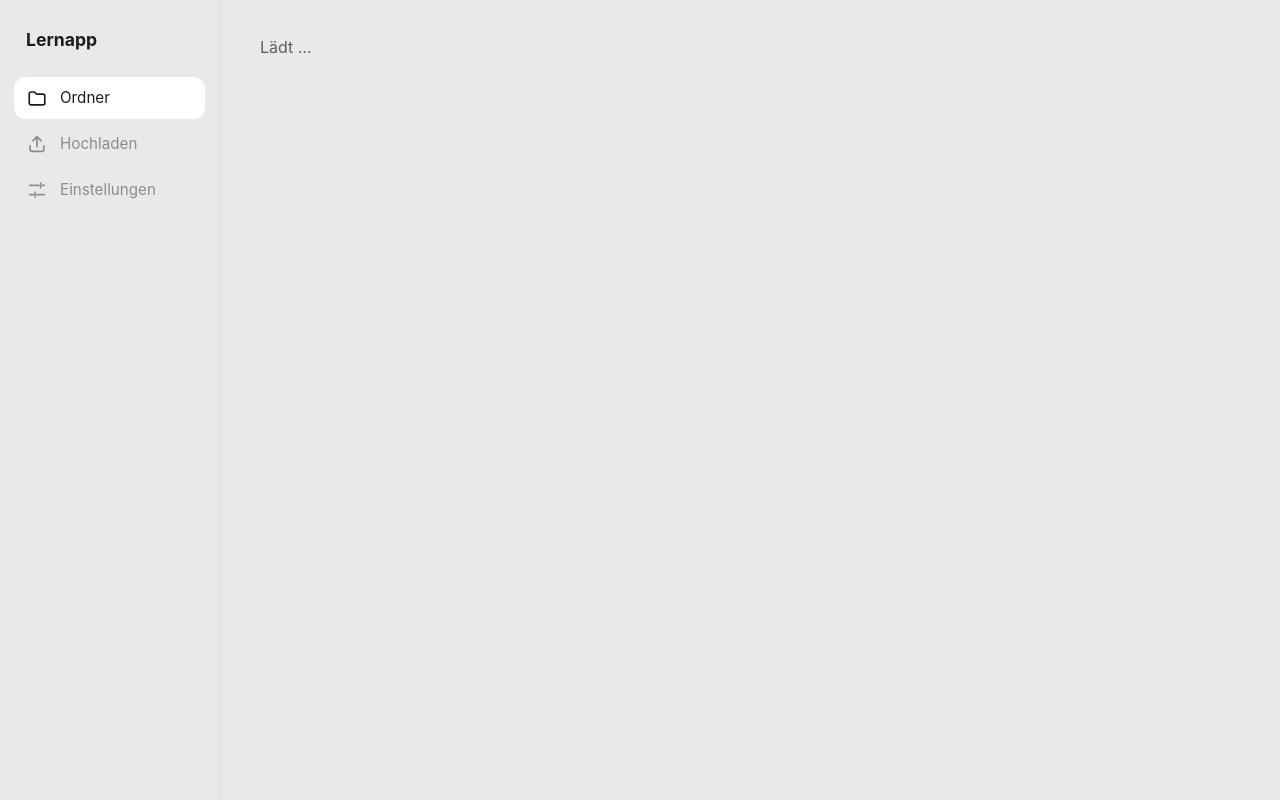
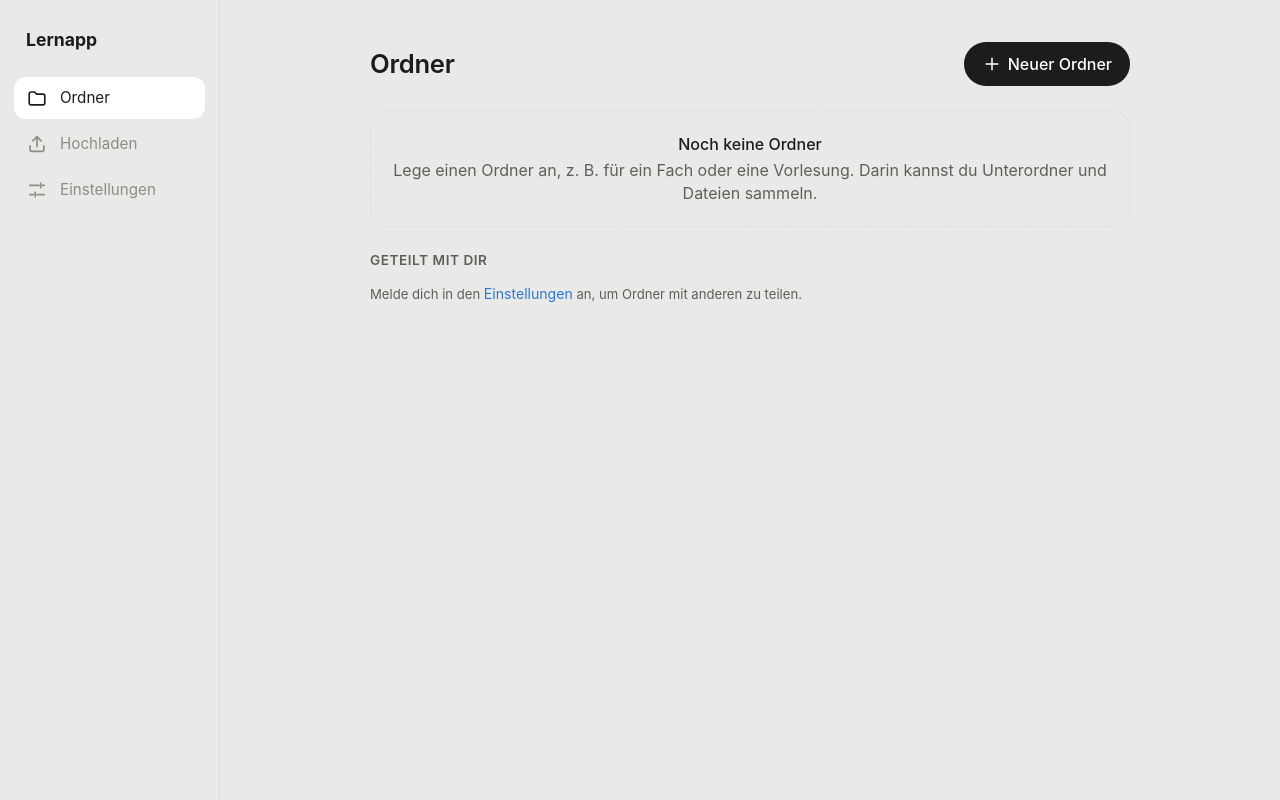
Before and after one commit to markuscampidell/lernapp, a React (Vite) app: page / in a window 1280 px wide. Built offline with nearby package versions, Linux system fonts and the light colour scheme.

Commit message:
Ordner-Übersicht: eigene und geteilte Ordner in einer Liste ('Geteilt mit dir'), kein Umschalter mehr
Co-Authored-By: Claude Opus 5.5 <noreply@anthropic.com>
Claude-Session: https://claude.ai/code/session_018XBu8gUzbV75Rtbsxh8KZ5

```diff
--- a/src/components/FolderPicker.tsx
+++ b/src/components/FolderPicker.tsx
@@ -101,7 +101,7 @@ export function FolderPicker({ title, startId = null, allowRoot, isDisabled, con
               {scope === 'shared' && (
                 <span className="crumb">
                   <Icon name="chevron" size={14} />
-                  <button onClick={() => setCurrent(SHARED_ROOT)}>Geteilte Ordner</button>
+                  <button onClick={() => setCurrent(SHARED_ROOT)}>Geteilt mit dir</button>
                 </span>
               )}
               {path.map((p) => (
@@ -117,7 +117,7 @@ export function FolderPicker({ title, startId = null, allowRoot, isDisabled, con
                   <Icon name="users" size={22} />
                 </span>
                 <div className="card-main">
-                  <strong className="ellipsis">Geteilte Ordner</strong>
+                  <strong className="ellipsis">Geteilt mit dir</strong>
                   <span className="muted small ellipsis">{sharedTops.length} geteilt mit dir</span>
                 </div>
                 <Icon name="chevron" />
--- a/src/features/ai/AiSheet.tsx
+++ b/src/features/ai/AiSheet.tsx
@@ -859,7 +859,7 @@ function MaterialPicker({ startId, selected, onDone, onClose }: { startId: strin
           {scope === 'shared' && (
             <span className="crumb">
               <Icon name="chevron" size={14} />
-              <button onClick={() => setCurrent(SHARED_ROOT)}>Geteilte Ordner</button>
+              <button onClick={() => setCurrent(SHARED_ROOT)}>Geteilt mit dir</button>
             </span>
           )}
           {path.map((p) => (
@@ -885,7 +885,7 @@ function MaterialPicker({ startId, selected, onDone, onClose }: { startId: strin
               <Icon name="users" size={22} />
             </span>
             <div className="card-main">
-              <strong className="ellipsis">Geteilte Ordner</strong>
+              <strong className="ellipsis">Geteilt mit dir</strong>
               <span className="muted small ellipsis">{sharedTops.length} geteilt mit dir</span>
             </div>
             <Icon name="chevron" />
--- a/src/features/folders/FolderEditorSheet.tsx
+++ b/src/features/folders/FolderEditorSheet.tsx
@@ -63,7 +63,7 @@ export function FolderEditorSheet({ folder, parentId = null, onClose, onCreated,
   const isSub = parent !== null && parent !== SHARED_ROOT;
   const noun = isSub ? 'Unterordner' : 'Ordner';
   const targetPath =
-    target === SHARED_ROOT ? 'Geteilte Ordner' : pathOf(folders, target).map((p) => p.name).join(' / ') || (scopeOf(folders, target) === 'mine' ? 'Meine Ordner' : 'Oberste Ebene');
+    target === SHARED_ROOT ? 'Geteilt mit dir' : pathOf(folders, target).map((p) => p.name).join(' / ') || (scopeOf(folders, target) === 'mine' ? 'Meine Ordner' : 'Oberste Ebene');
   // Löschen/Verschieben nur, wenn erlaubt (geteilte Ordner: Besitzer oder eigene Einträge).
   // Nur eine Person gleichzeitig bearbeitet die Details eines geteilten Ordners.
   const lock = useDetailsLock(folder, !!folder && (canEditFolder(folder) || canSetAccess(folder)) && online);
--- a/src/features/folders/FoldersView.tsx
+++ b/src/features/folders/FoldersView.tsx
@@ -1,9 +1,9 @@
 import { useEffect, useMemo, useRef, useState } from 'react';
 import type { FileItem, Folder } from '../../domain/types';
 import { MAX_DEPTH, SHARED_ROOT } from '../../domain/types';
-import { childFolders, depthOf, filesIn, pathOf, scopeOf, subtreeIds } from '../../domain/tree';
+import { childFolders, depthOf, filesIn, pathOf, subtreeIds } from '../../domain/tree';
 import { useLibrary } from '../../state/Library';
-import { afterBack, folderHash, goUp, openFolder, replace, useBackToClose } from '../../lib/router';
+import { afterBack, folderHash, goUp, navigate, openFolder, replace, useBackToClose } from '../../lib/router';
 import { DOCUMENT_ACCEPT, fileKind, fullName, isTouchDevice, KIND_LABEL } from '../../lib/files';
 import { EmptyState } from '../../components/EmptyState';
 import { Icon } from '../../components/Icon';
@@ -32,7 +32,6 @@ import { FileEditorSheet } from './FileEditorSheet';
 import { parseCards, parseQuiz } from '../study/format';
 import { loadBlob } from '../../storage/blobs';
 import type { IconName } from '../../components/Icon';
-import { AccountCard } from '../account/AccountCard';
 import { cloudEnabled } from '../../cloud/supabase';
 
 const norm = (s: string) => s.toLocaleLowerCase('de').normalize('NFD').replace(/[̀-ͯ]/g, '');
@@ -104,11 +103,12 @@ function FolderPage({
   }, [openFileId]);
 
   const id = folder?.id ?? (rootScope === 'shared' ? SHARED_ROOT : null);
-  const scope = folder ? scopeOf(folders, folder.id) : rootScope;
   const path = pathOf(folders, folder?.id ?? null);
   const depth = folder ? depthOf(folders, folder.id) : 0;
   const canSub = depth < MAX_DEPTH;
   const subfolders = childFolders(folders, id);
+  // Übersicht: eigene Ordner und darunter „Geteilt mit dir“ in einer Liste (kein Umschalter mehr).
+  const sharedTops = !folder && cloudEnabled ? childFolders(folders, SHARED_ROOT) : [];
   const ownFiles = folder ? filesIn(files, folder.id) : [];
   const remote = !!folder?.shareId;
   const orphan = folder ? isOrphan(folder.id) : false;
@@ -132,7 +132,7 @@ function FolderPage({
     if (!q) return null;
     const inside = new Set<string>();
     if (folder) subtreeIds(folders, folder.id).forEach((x) => inside.add(x));
-    else childFolders(folders, id).forEach((top) => subtreeIds(folders, top.id).forEach((x) => inside.add(x)));
+    else [...subfolders, ...sharedTops].forEach((top) => subtreeIds(folders, top.id).forEach((x) => inside.add(x)));
     const inScope = (fid: string) => inside.has(fid);
     const label = (fid: string) => {
       const p = pathOf(folders, fid);
@@ -151,10 +151,10 @@ function FolderPage({
       .filter((f) => inScope(f.folderId) && hit(f.name, f.ext, f.description, KIND_LABEL[fileKind(f)]))
       .map((f) => ({ f, path: label(f.folderId) }));
     return { folders: fs, files: fi };
-  }, [query, folders, files, folder, id]);
+  }, [query, folders, files, folder, id, subfolders, sharedTops]);
 
   // Aktuell sichtbare Einträge (für "Alle auswählen").
-  const visibleFolders = results ? results.folders.map((r) => r.f) : subfolders;
+  const visibleFolders = results ? results.folders.map((r) => r.f) : [...subfolders, ...sharedTops];
   const visibleFiles = results ? results.files.map((r) => r.f) : ownFiles;
 
   /** Fragt nach und löscht. Nennt mitgelöschte Unterordner/Dateien. */
@@ -280,7 +280,7 @@ function FolderPage({
               <Icon name="back" />
             </button>
             <nav className="crumbs grow" aria-label="Pfad">
-              <button onClick={() => replace(scope === 'shared' ? '#geteilt' : '#ordner')}>{scope === 'shared' ? 'Geteilte Ordner' : 'Meine Ordner'}</button>
+              <button onClick={() => replace('#ordner')}>Ordner</button>
               {path.slice(0, -1).map((p) => (
                 <span key={p.id} className="crumb">
                   <Icon name="chevron" size={14} />
@@ -326,19 +326,14 @@ function FolderPage({
           <div className="sticky-bar">
           <header className="view-header">
             <h1>Ordner</h1>
-            {scope === 'mine' && (
-              <button className="btn primary" onClick={() => setSheet('newFolder')}>
-                <Icon name="plus" /> Neuer Ordner
-              </button>
-            )}
+            <button className="btn primary" onClick={() => setSheet('newFolder')}>
+              <Icon name="plus" /> Neuer Ordner
+            </button>
           </header>
-          {cloudEnabled && <ScopeSwitch scope={scope} />}
           </div>
         </>
       )}
-      {!folder && scope === 'shared' && <SharedRootIntro />}
-
-      {(subfolders.length > 0 || ownFiles.length > 0 || query) && (
+      {(subfolders.length > 0 || sharedTops.length > 0 || ownFiles.length > 0 || query) && (
         <SearchBox value={query} onChange={setQuery} placeholder={folder ? `In „${folder.name}“ suchen` : 'Alles durchsuchen'} />
       )}
 
@@ -375,22 +370,16 @@ function FolderPage({
         )
       ) : (
         <>
-          {!folder && scope === 'mine' && subfolders.length === 0 && (
+          {!folder && subfolders.length === 0 && sharedTops.length === 0 && (
             <EmptyState title="Noch keine Ordner">
               Lege einen Ordner an, z. B. für ein Fach oder eine Vorlesung. Darin kannst du Unterordner und Dateien sammeln.
-            </EmptyState>
-          )}
-          {!folder && scope === 'shared' && me && subfolders.length === 0 && (
-            <EmptyState title="Noch keine geteilten Ordner">
-              Öffne einen deiner Ordner und tippe oben auf <Icon name="users" size={14} />, um ihn zu teilen. Wenn jemand einen Ordner mit dir teilt
-              (dein Benutzername: <strong>{me.username}</strong>), erscheint er hier.
             </EmptyState>
           )}
           {folder && orphan && (
             <p className="notice warning">
               {me
                 ? 'Dieser geteilte Ordner ist nicht mehr verfügbar – er wurde gelöscht oder du hast keinen Zugriff mehr. Du kannst ihn löschen.'
-                : 'Das ist ein geteilter Ordner. Melde dich unter „Geteilte Ordner“ an, um seinen Inhalt zu sehen.'}
+                : 'Das ist ein geteilter Ordner. Melde dich in den Einstellungen an, um seinen Inhalt zu sehen.'}
             </p>
           )}
           {folder && !orphan && subfolders.length === 0 && ownFiles.length === 0 && (
@@ -424,8 +413,7 @@ function FolderPage({
           <>
           {subfolders.length > 0 && (
             <>
-              {folder && <h3 className="section-title">Unterordner</h3>}
-              {!folder && scope === 'shared' && !lib.online && <p className="notice warning">Offline – geteilte Ordner sind gerade nur lesbar.</p>}
+              {folder ? <h3 className="section-title">Unterordner</h3> : sharedTops.length > 0 && <h3 className="section-title">Meine Ordner</h3>}
               <ul className="list">
                 {subfolders.map((f) => (
                   <li key={f.id}>
@@ -445,6 +433,26 @@ function FolderPage({
                   </li>
                 ))}
               </ul>
+            </>
+          )}
+          {!folder && cloudEnabled && (sharedTops.length > 0 || !me) && (
+            <>
+              <h3 className="section-title">Geteilt mit dir</h3>
+              {!me && (
+                <p className="muted small">
+                  Melde dich in den <button className="link" onClick={() => navigate('#einstellungen')}>Einstellungen</button> an, um Ordner mit anderen zu teilen.
+                </p>
+              )}
+              {me && !lib.online && <p className="notice warning">Offline – geteilte Ordner sind gerade nur lesbar.</p>}
+              {sharedTops.length > 0 && (
+                <ul className="list">
+                  {sharedTops.map((f) => (
+                    <li key={f.id}>
+                      <FolderCard folder={f} {...newProp(f)} {...editProp(f)} {...itemProps('folders', f.id, () => openFolder(f.id))} />
+                    </li>
+                  ))}
+                </ul>
+              )}
             </>
           )}
           </>
@@ -678,35 +686,7 @@ function SelectionBar({
   );
 }
 
-/** Umschalter „Meine Ordner“ / „Geteilte Ordner“ mit "!" bei Neuem. */
-function ScopeSwitch({ scope }: { scope: 'mine' | 'shared' }) {
-  const { folders, unread } = useLibrary();
-  const has = (s: 'mine' | 'shared') => childFolders(folders, s === 'shared' ? SHARED_ROOT : null).some((f) => unread.has(f.id));
-  return (
-    <div className="segmented" role="tablist" aria-label="Ordner-Bereich">
-      {(['mine', 'shared'] as const).map((s) => (
-        <button key={s} role="tab" aria-selected={scope === s} className={scope === s ? 'active' : ''} onClick={() => replace(s === 'shared' ? '#geteilt' : '#ordner')}>
-          {s === 'shared' ? 'Geteilte Ordner' : 'Meine Ordner'}
-          {has(s) && <span className="unread-dot">!</span>}
-        </button>
-      ))}
-    </div>
-  );
-}
 
-/** Oben in „Geteilte Ordner“: Anmeldung bzw. Hinweise. */
-function SharedRootIntro() {
-  const { me } = useLibrary();
-  if (me) return null;
-  return (
-    <>
-      <p className="muted">
-        Teile Ordner mit anderen: Alle können darin Dateien und Unterordner hinzufügen. Dafür brauchst du ein Konto.
-      </p>
-      <AccountCard />
-    </>
-  );
-}
 
 /** Info-Zeile bei geteilten Ordnern. */
 function SharedInfo({ folder, onPeople }: { folder: Folder; onPeople: () => void }) {
--- a/src/features/share/ShareSheet.tsx
+++ b/src/features/share/ShareSheet.tsx
@@ -136,7 +136,7 @@ export function ShareSheet({ folder: target, file, onClose }: { folder?: Folder;
             ? `Die neuen Personen sehen nur „${folder.name}“, nicht den Rest von „${aboveName}“.`
             : share
             ? `Die neuen Personen sehen „${folder.name}“ mit allem darin.`
-            : `„${folder.name}“ wird mit allem darin auf den Server geladen und bleibt bei dir unter „Meine Ordner“. Die Personen sehen ihn unter „Geteilte Ordner“. Max. 50 MB pro Datei.`}
+            : `„${folder.name}“ wird mit allem darin auf den Server geladen und bleibt bei dir unter „Meine Ordner“. Die Personen sehen ihn unter „Geteilt mit dir“. Max. 50 MB pro Datei.`}
         </p>
         {inner.length > 0 && (
           <p className="notice info">
--- a/src/lib/router.ts
+++ b/src/lib/router.ts
@@ -15,7 +15,8 @@ const TABS: Tab[] = ['ordner', 'hochladen', 'einstellungen'];
 
 export function parseHash(hash = window.location.hash): Route {
   const [tab, id, file] = hash.replace(/^#/, '').split('/');
-  if (tab === 'geteilt') return { tab: 'ordner', folderId: SHARED_ROOT };
+  // Früher eigener Bereich „Geteilte Ordner“ – jetzt Teil der Ordner-Übersicht.
+  if (tab === 'geteilt') return { tab: 'ordner', folderId: null };
   if (!TABS.includes(tab as Tab)) return { tab: 'ordner', folderId: null };
   // #ordner/<id> = geöffneter Ordner
   const folderId = tab === 'ordner' && id ? decodeURIComponent(id) : null;
@@ -23,7 +24,7 @@ export function parseHash(hash = window.location.hash): Route {
 }
 
 export const folderHash = (id: string | null) =>
-  id === SHARED_ROOT ? '#geteilt' : id ? `#ordner/${encodeURIComponent(id)}` : '#ordner';
+  id === SHARED_ROOT ? '#ordner' : id ? `#ordner/${encodeURIComponent(id)}` : '#ordner';
 
 const EVENT = 'lernapp:route';
 const emit = () => window.dispatchEvent(new Event(EVENT));
```
